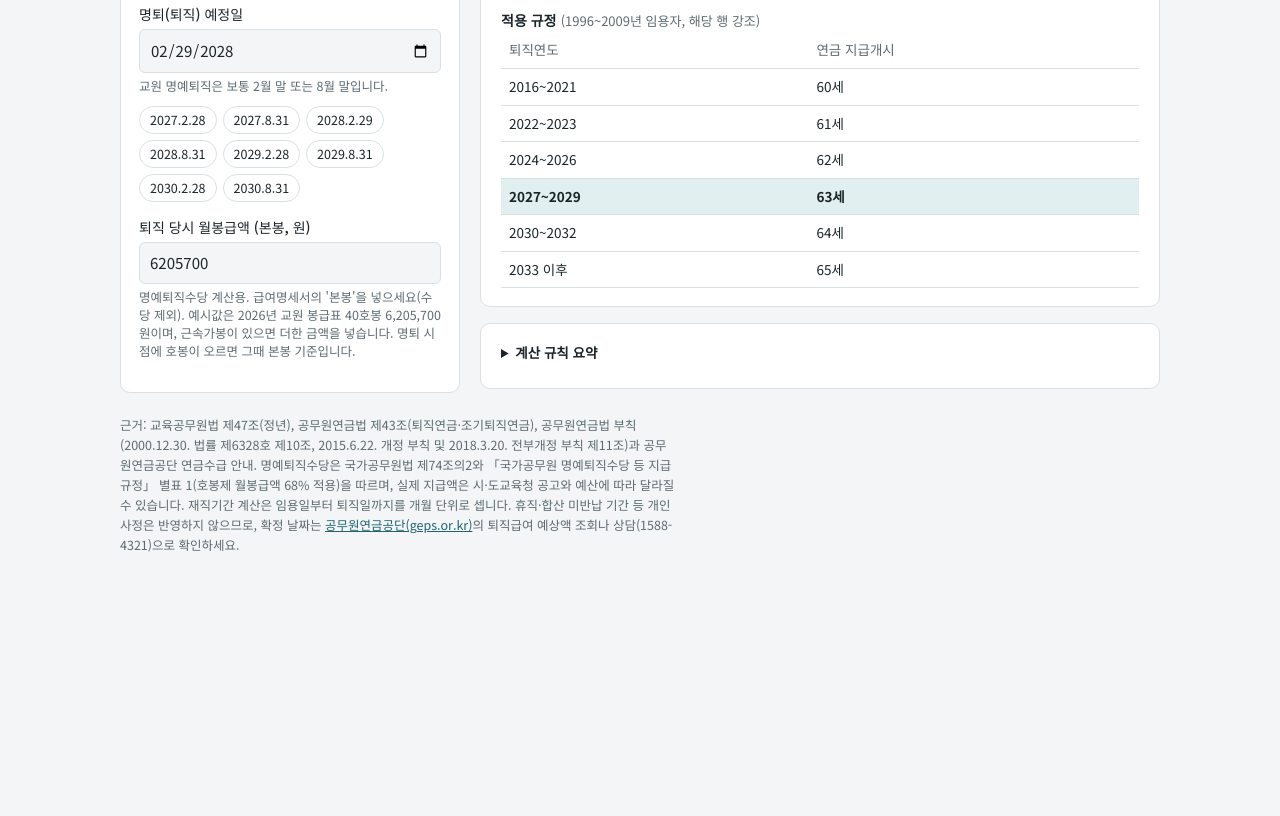
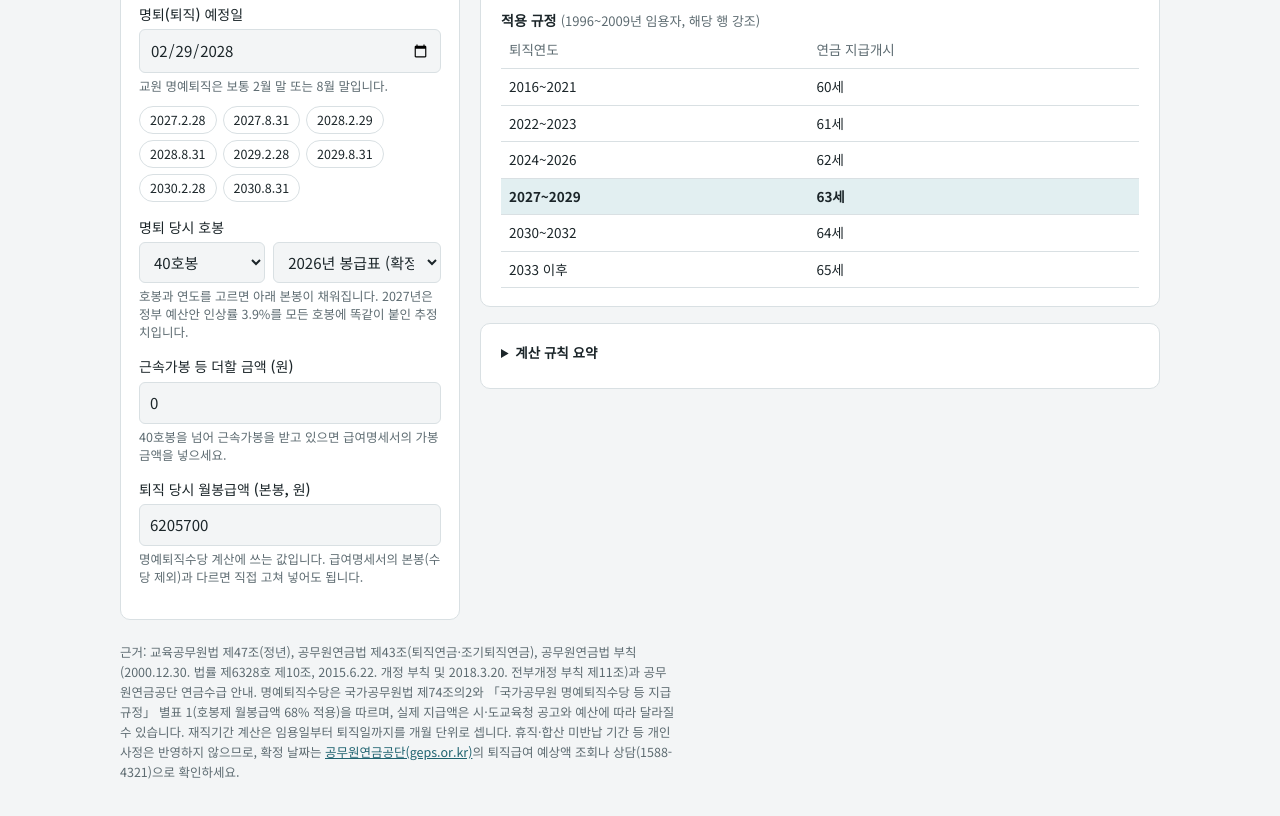
Before and after one commit to sophis91math/pension, a plain HTML site: page index.html in a window 1280 px wide. Shown: the part 801-1617 px from the top of the page. Before the commit the page ends 1417 px from the top, so only its background shows below. Drawn offline with Linux system fonts and the light colour scheme.

Commit message:
Add files via upload

```diff
--- a/index.html
+++ b/index.html
@@ -35,7 +35,7 @@ header p{margin:0; color:var(--muted); max-width:65ch}
 .field{display:flex; flex-direction:column; gap:4px; margin-bottom:14px}
 .field label{font-weight:500; font-size:14px}
 .field small{color:var(--muted); font-size:12.5px; line-height:1.45}
-input[type=date],input[type=number]{font:inherit; color:var(--ink); background:var(--bg); border:1px solid var(--line); border-radius:6px; padding:8px 10px; width:100%}
+input[type=date],input[type=number],select{font:inherit; color:var(--ink); background:var(--bg); border:1px solid var(--line); border-radius:6px; padding:8px 10px; width:100%}
 input:focus-visible,button:focus-visible{outline:2px solid var(--accent); outline-offset:2px}
 .check{display:flex; gap:8px; align-items:flex-start; font-size:13.5px; margin-bottom:14px}
 .check input{margin-top:4px}
@@ -114,9 +114,25 @@ footer a{color:var(--accent)}
       <div class="chips" id="chips"></div>
     </div>
     <div class="field">
+      <label for="hobong">명퇴 당시 호봉</label>
+      <div style="display:flex;gap:8px">
+        <select id="hobong" style="flex:1"></select>
+        <select id="payYear" style="flex:1.4">
+          <option value="2026">2026년 봉급표 (확정)</option>
+          <option value="2027">2027년 예상 (+3.9%)</option>
+        </select>
+      </div>
+      <small>호봉과 연도를 고르면 아래 본봉이 채워집니다. 2027년은 정부 예산안 인상률 3.9%를 모든 호봉에 똑같이 붙인 추정치입니다.</small>
+    </div>
+    <div class="field">
+      <label for="gabong">근속가봉 등 더할 금액 (원)</label>
+      <input type="number" id="gabong" value="0" min="0" step="100">
+      <small>40호봉을 넘어 근속가봉을 받고 있으면 급여명세서의 가봉 금액을 넣으세요.</small>
+    </div>
+    <div class="field">
       <label for="pay">퇴직 당시 월봉급액 (본봉, 원)</label>
       <input type="number" id="pay" value="6205700" min="0" step="100">
-      <small>명예퇴직수당 계산용. 급여명세서의 '본봉'을 넣으세요(수당 제외). 예시값은 2026년 교원 봉급표 40호봉 6,205,700원이며, 근속가봉이 있으면 더한 금액을 넣습니다. 명퇴 시점에 호봉이 오르면 그때 본봉 기준입니다.</small>
+      <small>명예퇴직수당 계산에 쓰는 값입니다. 급여명세서의 본봉(수당 제외)과 다르면 직접 고쳐 넣어도 됩니다.</small>
     </div>
   </form>
 
@@ -445,6 +461,7 @@ function render2(){
       <td>${r.gap == null ? '-' : (r.gap > 0 ? ymText(r.gap) : '없음')}</td></tr>`).join('') || '<tr><td colspan="7" class="muted">해당하는 명퇴 시점이 없습니다.</td></tr>'}
     </tbody></table></div></section>`;
 
+  html += payTable();
   html += `<section class="card"><details><summary>명예퇴직수당 규칙 요약</summary><ul>
     <li>대상: 재직 20년 이상(공무원연금법상 재직기간), 정년퇴직일까지 1년 이상 남은 교원이 스스로 퇴직하는 경우. 징계·수사 중이거나 다른 명예퇴직수당을 받은 적이 있으면 제외됩니다.</li>
     <li>정년 잔여기간: 퇴직일 다음 달 1일부터 정년퇴직일까지 월 단위로 세고, 15일 이상 남는 날은 1개월, 15일 미만은 버립니다.</li>
@@ -455,6 +472,30 @@ function render2(){
     <li>명예퇴직수당은 퇴직소득으로 세금이 붙고, 실제 지급은 교육청 예산 범위에서 결정됩니다. 재임용 시 환수될 수 있습니다.</li>
   </ul></details></section>`;
   out.innerHTML = html;
+}
+
+// 2026년 공무원보수규정 별표 11 (유·초·중·고 교원 봉급표), 월지급액
+const PAY2026 = [0,2041500,2103300,2166000,2228500,2291500,2354400,2416600,2478600,2495600,2516700,2538300,2585900,2657500,2773700,2889700,3006200,3121000,3241500,3361200,3481000,3600700,3733600,3865300,3997500,4129400,4261900,4400100,4538000,4682100,4826800,4971100,5115200,5261600,5407500,5553600,5699100,5825700,5952500,6079500,6205700];
+const RAISE2027 = 0.039;
+const pay2027 = h => Math.round(PAY2026[h] * (1 + RAISE2027) / 100) * 100;
+$('hobong').innerHTML = Array.from({length:40},(_,i)=>`<option value="${i+1}"${i===39?' selected':''}>${i+1}호봉</option>`).join('');
+function fillPay(){
+  const h = +$('hobong').value, y = $('payYear').value;
+  const base = y === '2027' ? pay2027(h) : PAY2026[h];
+  $('pay').value = base + Math.max(0, parseInt($('gabong').value,10) || 0);
+}
+['hobong','payYear','gabong'].forEach(id => $(id).addEventListener('input', fillPay));
+['hobong','payYear'].forEach(id => $(id).addEventListener('change', () => { fillPay(); renderAll(); }));
+function payTable(){
+  const h = +$('hobong').value;
+  const rows = [];
+  for (let i = 1; i <= 40; i++){
+    const a = PAY2026[i], b = pay2027(i);
+    rows.push(`<tr class="${i===h?'hit':''}"><td>${i}호봉</td><td>${won(a)}</td><td>${won(b)}</td><td>+${(b-a).toLocaleString('ko-KR')}</td></tr>`);
+  }
+  return `<section class="card"><details><summary>교원 호봉별 본봉표 (2026년 확정 · 2027년 예상)</summary>
+    <p class="muted" style="margin:0 0 8px;font-size:13.5px">2026년 공무원보수규정 별표 11(유·초·중·고 교원 등의 봉급표) 월지급액입니다. 2027년 인상률 3.9%는 2026년 9월 국무회의를 통과한 정부 예산안 수치이고, 국회 의결과 보수규정 개정 뒤 호봉별 금액이 확정됩니다. 2026년에도 저연차는 더 많이 올랐듯 실제 호봉별 인상률은 다를 수 있습니다.</p>
+    <div class="tbl-wrap" style="max-height:360px;overflow-y:auto"><table><thead><tr><th>호봉</th><th>2026년 (확정)</th><th>2027년 (예상)</th><th>차이</th></tr></thead><tbody>${rows.join('')}</tbody></table></div></details></section>`;
 }
 
 let tab = location.hash === '#allowance' ? 'allowance' : 'pension';
```
